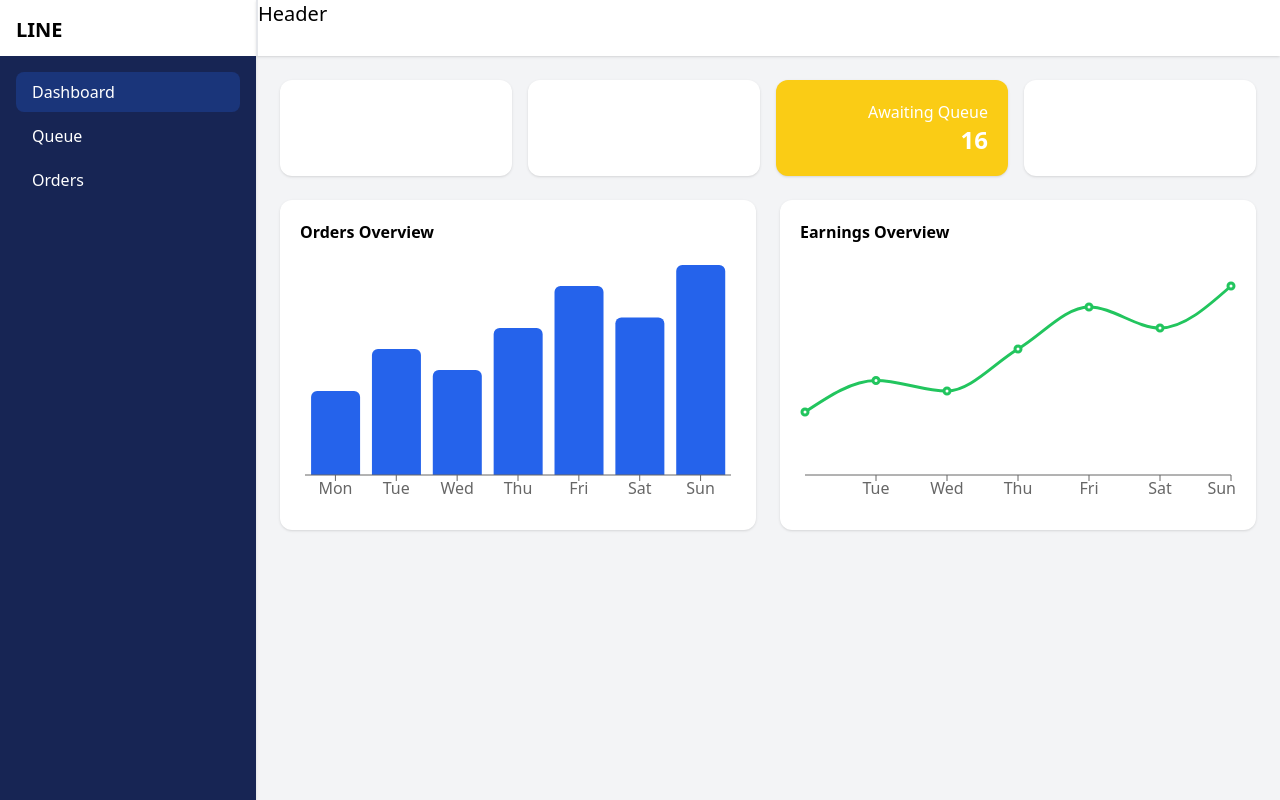
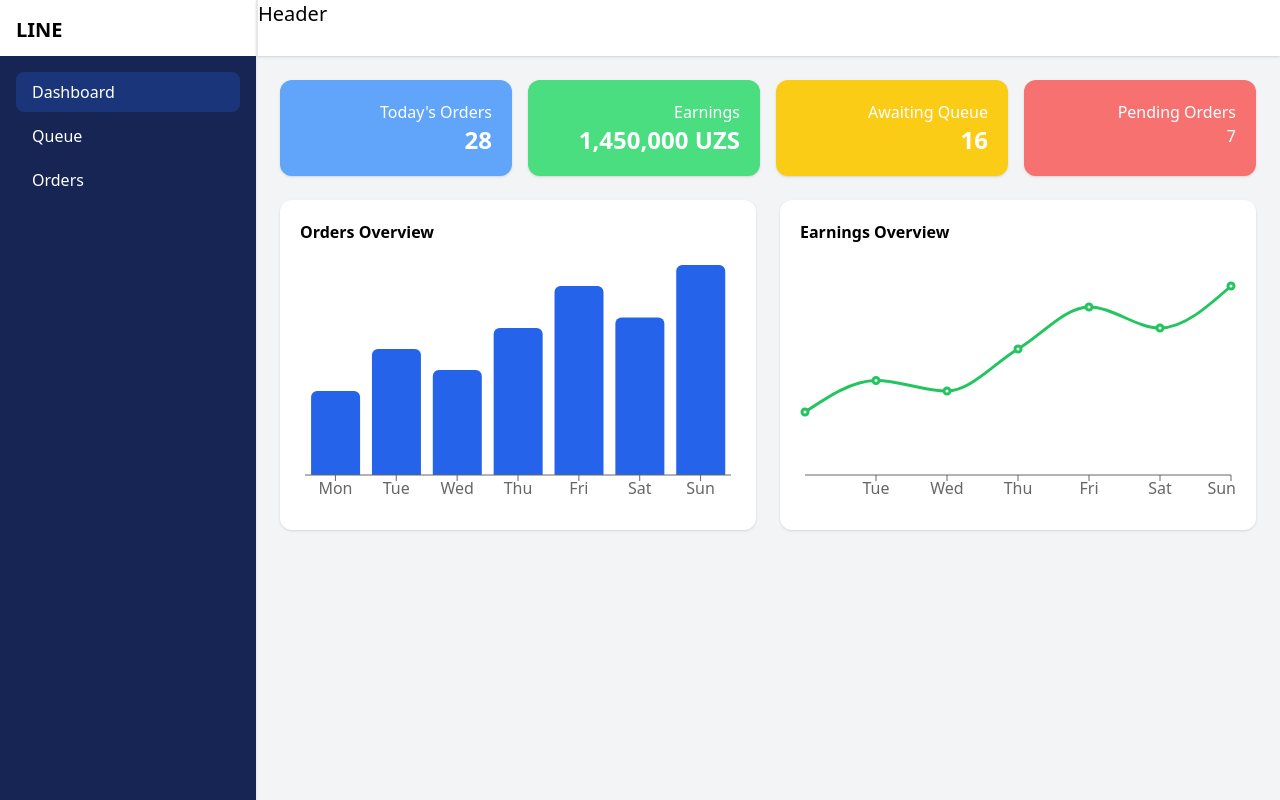
Before and after one commit to Muhammad-Devel/line-app, a React (Vite) app: page /dashboard in a window 1280 px wide. Built offline with nearby package versions, Linux system fonts and the light colour scheme; some icons are missing.

Commit message:
bg-color

```diff
--- a/src/components/ui/StartCard.tsx
+++ b/src/components/ui/StartCard.tsx
@@ -13,7 +13,7 @@ type Props = {
 
 export function StatCard({ title, value, className, titleClassName, valueClassName, icon, iconClassName, onClick }: Props) {
 return (
-    <div onClick={onClick} className={`relative bg-white rounded-xl p-5 shadow ${className}`}>
+    <div onClick={onClick} className={`relative rounded-xl p-5 shadow ${className}`}>
       {icon && <div className={iconClassName}><AppIcon name={icon} className="w-12 h-12" /></div>}
       <p className={titleClassName}>{title}</p>
       <h2 className={valueClassName}>{value}</h2>
```
